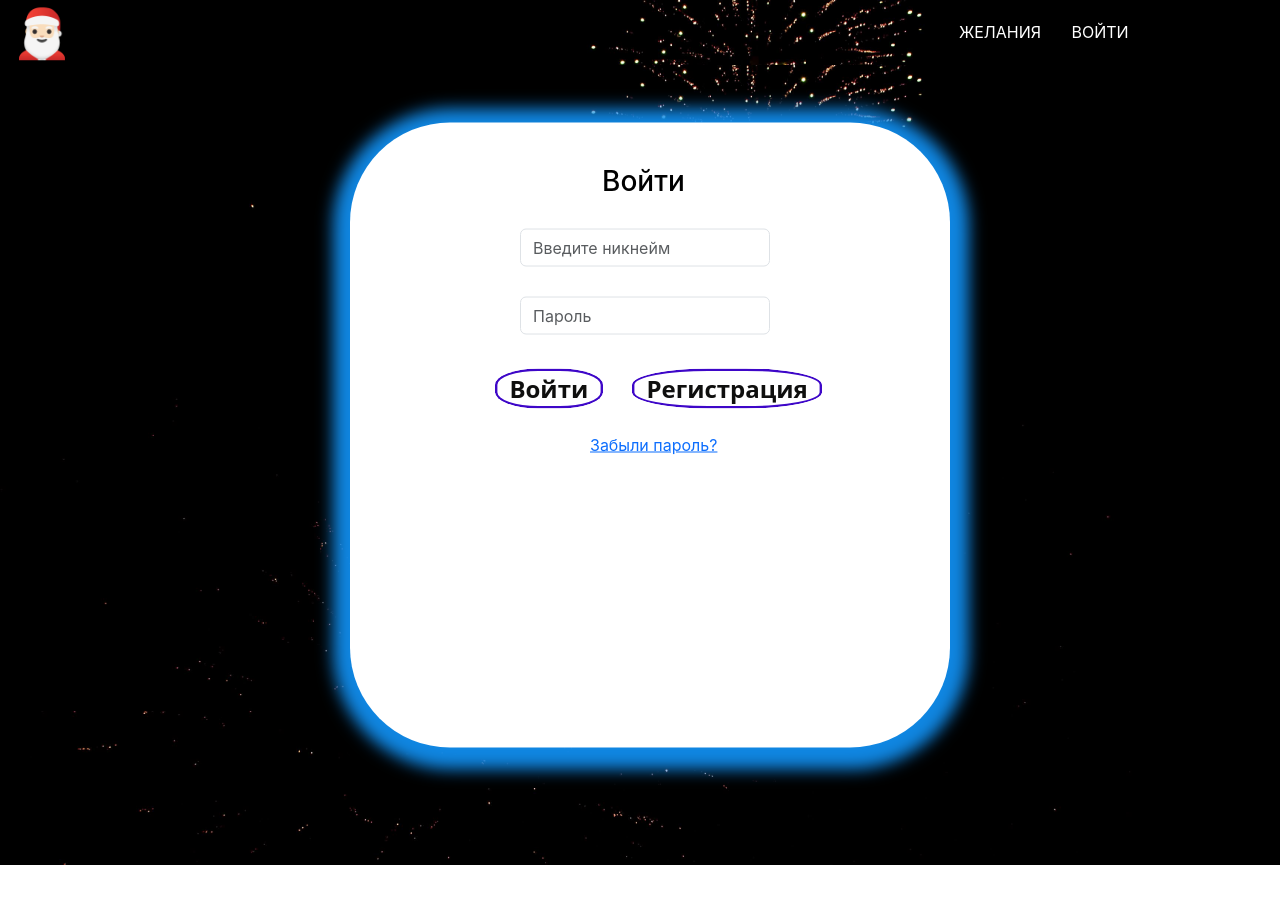
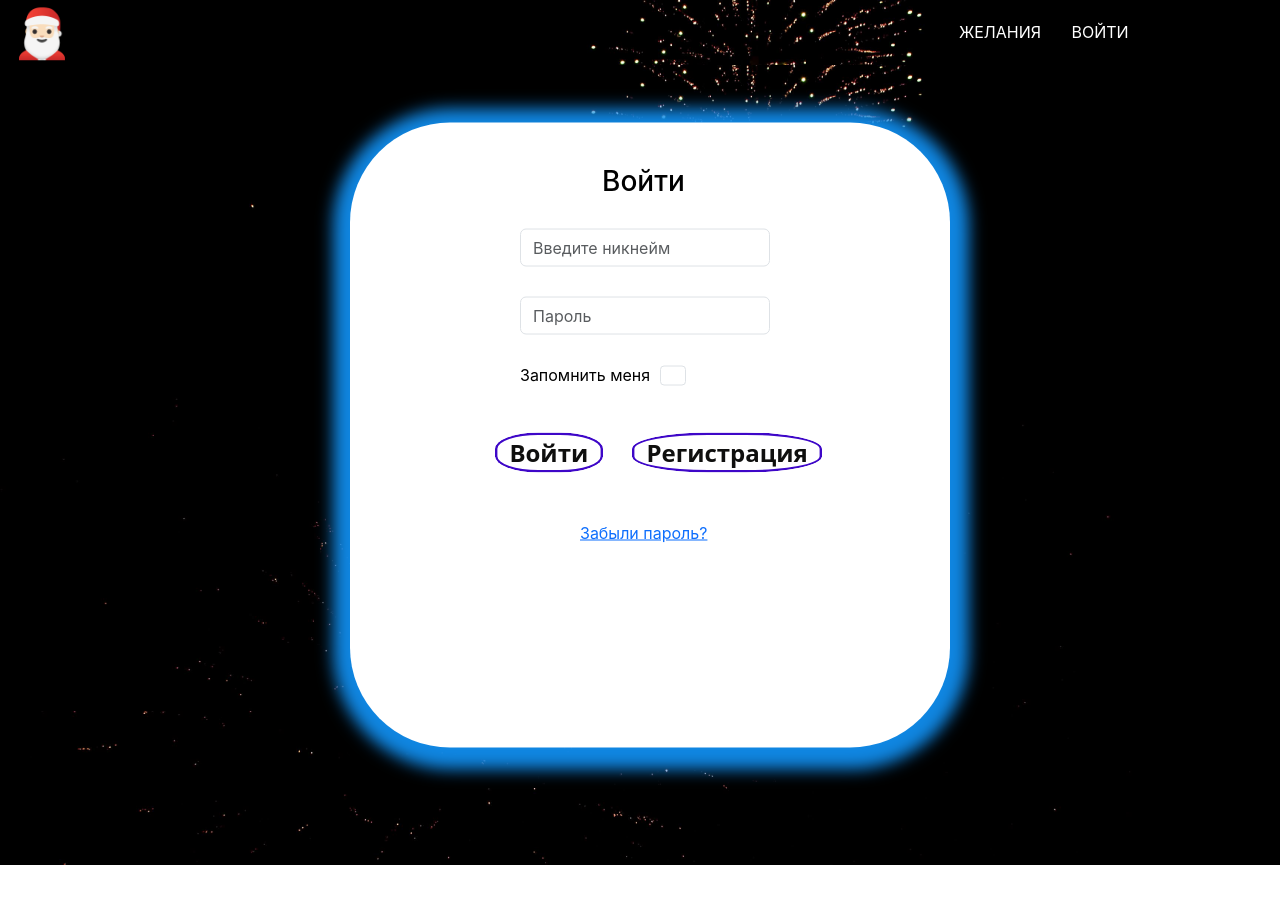
Before and after one commit to Stas9878/new_year_timer_site, a Django app: page /accounts/login/ in a window 1280 px wide; the page is wider, and only the part inside the window is pictured. Shown: the top 905 px of that part. Run offline with Django 4.2, Linux system fonts and the light colour scheme; some libraries are stand-ins or nearby versions.

Commit message:
Обновил шаблоны

```diff
--- a/new_year_timer/accounts/forms.py
+++ b/new_year_timer/accounts/forms.py
@@ -25,7 +25,8 @@ class LoginForm(AuthenticationForm):
     password = forms.CharField(max_length=50,
                                required=True,
                                widget=forms.PasswordInput(attrs={"class": "form-control mb-1", 'placeholder': 'Пароль'}))
-    remember_me = forms.BooleanField(required=False)
+    remember_me = forms.BooleanField(required=False,
+                                     widget=forms.CheckboxInput(attrs={'class':"form-check-input", 'type':"checkbox", 'value':"Запомнить меня",'id':"flexCheckDefault"}))
 
     class Meta:
         model = User
--- a/new_year_timer/accounts/views.py
+++ b/new_year_timer/accounts/views.py
@@ -41,7 +41,6 @@ class CustomLoginView(LoginView):
 
     def form_valid(self, form):
         remember_me = form.cleaned_data.get('remember_me')
-
         if not remember_me:
             # Установим время истечения сеанса равным 0 секундам. Таким образом, он автоматически закроет сеанс после закрытия браузера. И обновим данные.
             self.request.session.set_expiry(0)
--- a/new_year_timer/index/static/style.css
+++ b/new_year_timer/index/static/style.css
@@ -472,6 +472,7 @@ body {
     padding-left: 42%;
     padding-top: 7%;
 }
+
 .login input{
     color:#000;
     width: 250px;
@@ -480,15 +481,34 @@ body {
     right: 50px;
 }
 
+.login #flexCheckDefault{
+    color:#000;
+    width: 2px;
+    height: 20px;
+    margin-left: 10px;
+    margin-top: 27px;
+    float:left;
+}
+
+.login p{
+    color:#000;
+    margin-left: 170px;
+    margin-top: 4%;
+    right: 50px;
+    float: left;
+
+}
+
 .login button {
     color: rgb(15, 15, 14);
     margin-left: 145px;
     margin-top: 5%;
-    border-radius: 40%
+    border-radius: 40%;
+
 }
 
 .login a {
-    margin-left: 240px;
+    margin-left: 60px;
 }
 
 /* Регистрация */
@@ -523,7 +543,7 @@ body {
     color: rgb(15, 15, 14);
     margin-top: 30px;
     margin-left: 205px;
-    border-radius: 40%
+    border-radius: 40%;
 }
 
 .reg a {
@@ -558,3 +578,9 @@ input{
     transition: border-color .15s ease-in-out,box-shadow .15s ease-in-out;
 
 }
+
+.form-check-input input{
+    width: 10%;
+    height: 4400px;
+
+}
--- a/new_year_timer/templates/registration/login.html
+++ b/new_year_timer/templates/registration/login.html
@@ -10,9 +10,9 @@
         <form method="post" >
             {% csrf_token %}
             {{ form.username }}
-
             {{ form.password }}
-
+            <p>Запомнить меня</p>{{ form.remember_me }}
+            <p><br></p>
             <div class="button_accounts">
                 <button type="submit">Войти</button>
                 <button onclick="document.location='/accounts/signup'" class="register" type="button">Регистрация</button>
```
Also changed, not shown: new_year_timer/templates/registration/password_reset_done.html (deleted, +0 -11 lines), new_year_timer/templates/registration/password_reset_form.html (+31 -3 lines), new_year_timer/templates/registration/password_reset_model_window.html (added, +17 -0 lines).
